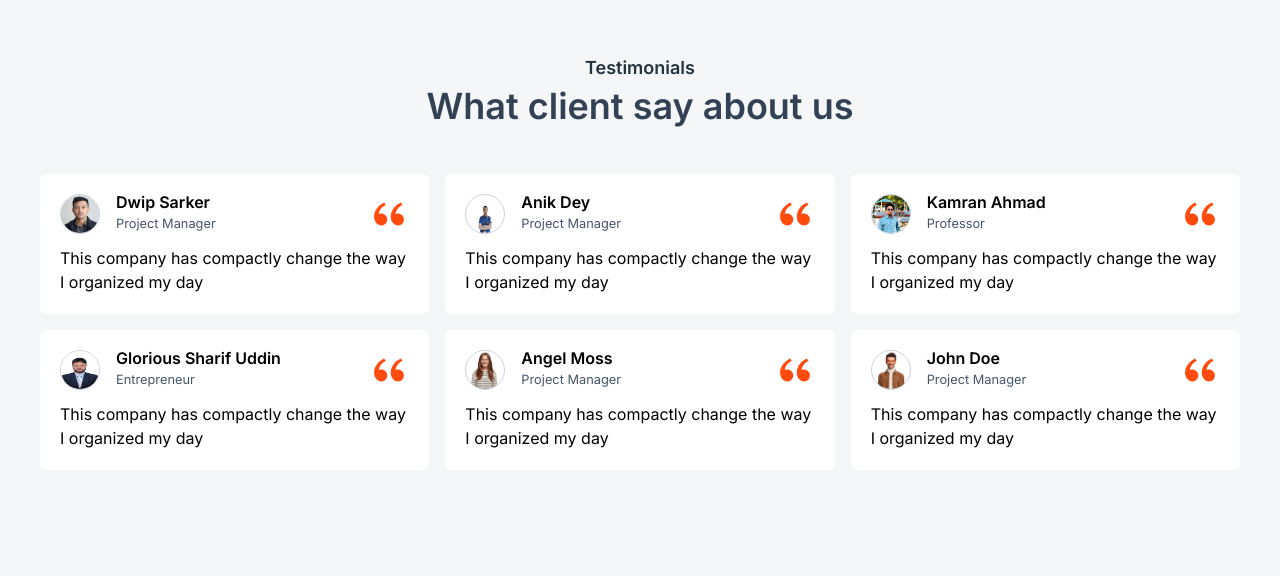
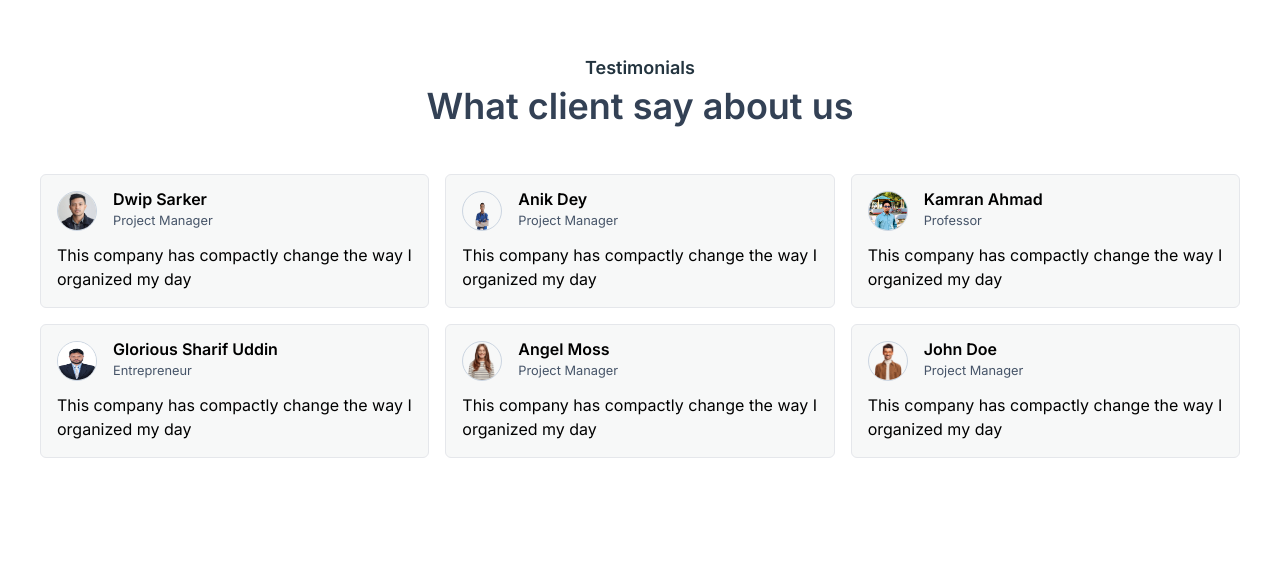
Before and after one commit to remesoft/company, a React (Vite) app: page / in a window 1280 px wide. Shown: the part 2564-3140 px from the top of the page. Built offline with nearby package versions, Linux system fonts and the light colour scheme.

Commit message:
ui update

```diff
--- a/src/components/Accordion.jsx
+++ b/src/components/Accordion.jsx
@@ -11,7 +11,7 @@ export default function Accordion() {
   };
 
   return (
-    <section className="px-4 py-16">
+    <section className="bg-[#f5f6f84f] px-4 py-16">
       <div className="mx-auto max-w-[1200px]">
         {accordionData.map((item, index) => (
           <div key={index} className="border-b border-[#dddddd]">
--- a/src/components/ContactForm.jsx
+++ b/src/components/ContactForm.jsx
@@ -3,7 +3,7 @@ import sendIcon from "../assets/icons/icon-send.svg";
 
 export default function ContactForm() {
   return (
-    <section className="bg-[#F5F6F8] px-4 py-20 xl:px-0">
+    <section className="px-4 py-20 xl:px-0">
       <div className="mx-auto max-w-[800px]">
         <h2 className="leading-12 text-3xl font-semibold">
           Love to here from you,
--- a/src/components/Team.jsx
+++ b/src/components/Team.jsx
@@ -6,7 +6,7 @@ import anik from "../assets/leaders/anik.jpg";
 
 export default function Team() {
   return (
-    <section className="px-4 py-16 lg:py-36">
+    <section className="bg-[#F5F6F8] px-4 py-16 lg:py-36">
       <div>
         <SectionIntro
           title="Management Team"
--- a/src/components/Testimonials.jsx
+++ b/src/components/Testimonials.jsx
@@ -7,7 +7,7 @@ import TestimonialCard from "./ui/TestimonialCard";
 
 export default function Testimonials() {
   return (
-    <section className="bg-[#F5F6F8] py-16 lg:py-36">
+    <section className="py-16 lg:py-36">
       <div className="mx-auto max-w-[1200px] px-4 xl:px-0">
         <SectionIntro
           title="Testimonials"
--- a/src/components/ui/TestimonialCard.jsx
+++ b/src/components/ui/TestimonialCard.jsx
@@ -3,7 +3,7 @@ import quote from "../../assets/icons/quote.svg";
 
 export default function TestimonialCard(props) {
   return (
-    <div className="rounded-md bg-white p-5">
+    <div className="rounded-md border bg-[#F7F8F8] p-4">
       <div className="flex justify-between">
         <div className="flex w-full items-center gap-4">
           <img
@@ -16,7 +16,7 @@ export default function TestimonialCard(props) {
             <small className="text-slate-600">{props.role}</small>
           </div>
         </div>
-        <img className="h-10" src={quote} alt="quote" />
+        {/* <img className="h-10" src={quote} alt="quote" /> */}
       </div>
       <p className="mt-3">{props.message}</p>
     </div>
```
